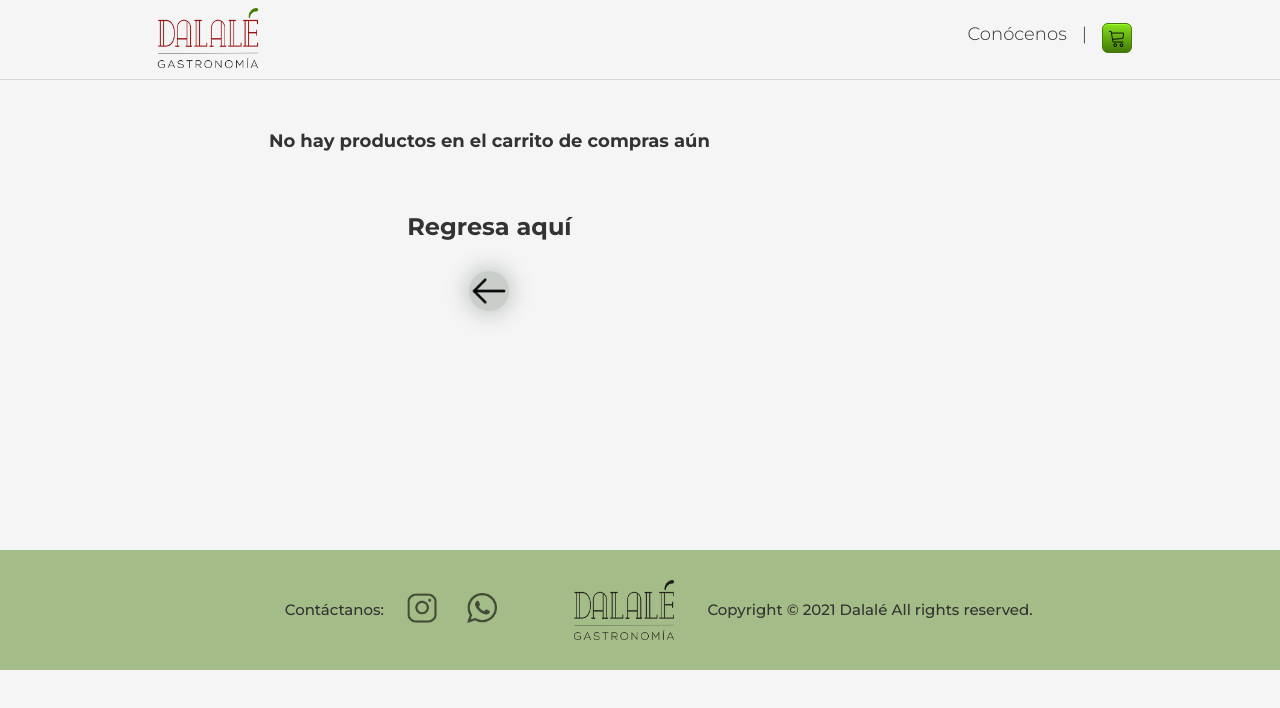
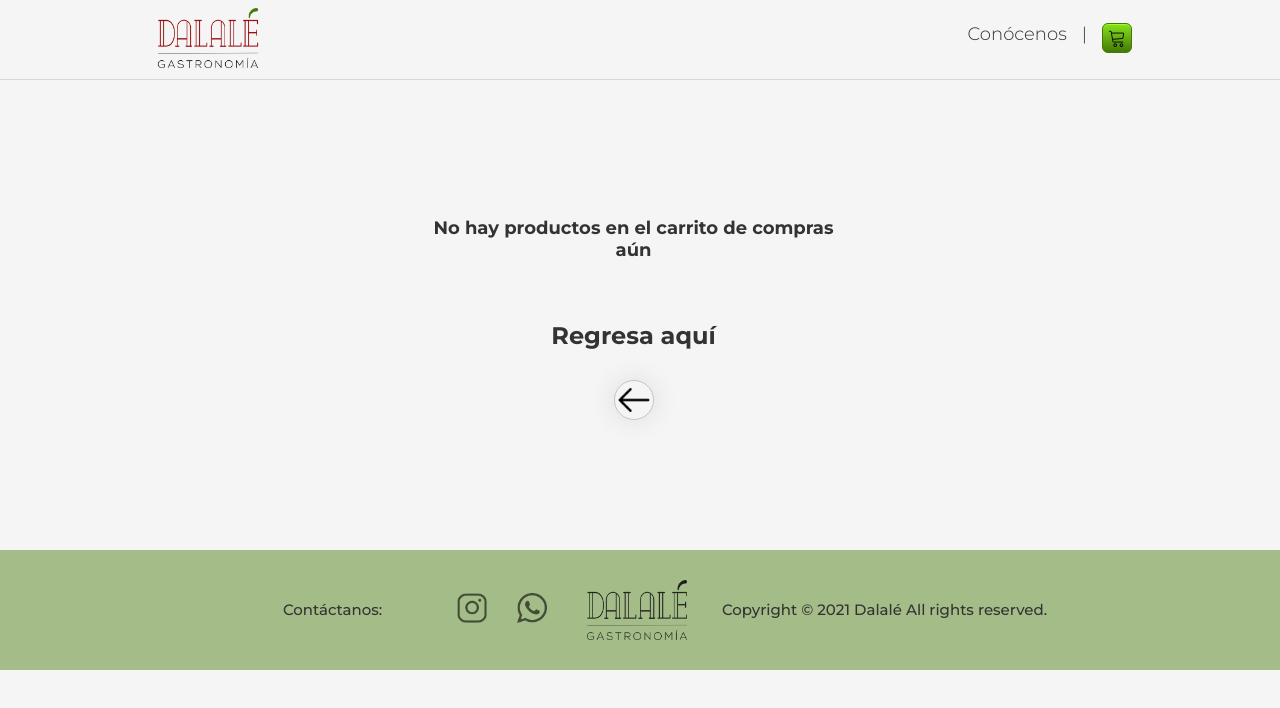
Before and after one commit to danielvaldivv/dalale-website, a React app: page /checkout in a window 1280 px wide. Shown: the top 708 px of the page. Built offline with nearby package versions, Linux system fonts and the light colour scheme.

Commit message:
[Bug] Footer and checkout component styles

```diff
--- a/src/components/Footer/Frooter.scss
+++ b/src/components/Footer/Frooter.scss
@@ -20,10 +20,11 @@
     & p{
       font-size: 1.5rem;
       padding: 3px;
+      width: 335px;
     }
 
     & .index-footer-contact {
-      width: 300px;
+      width: 329px;
       height: auto;
       display: flex;
       justify-content: center;
--- a/src/containers/Checkout/Checkout.scss
+++ b/src/containers/Checkout/Checkout.scss
@@ -2,27 +2,36 @@
   max-width: 1024px;
   margin: 0 auto;
   height:auto;
+  display: grid;
   min-height: 65%;
   grid-template-columns: 5fr 2fr;
   grid-gap: 2rem;
   grid-row-gap: 1.5em;
-  display: grid;
   padding: 10px;
   padding-top: 100px;
 
+  & .Checkout-content {
+    display: flex;
+    flex-direction: column;
+    justify-content: center;
 
     & .Checkout-comeback {
+      margin-inline-start: 41%;
       display: flex;
       flex-direction: column;
       align-items: center;
       justify-content: center;
+      text-align: center;
       h3, h4 {
         margin: 30px auto
       }
+  }
+
     & img {
       border-radius: 50%;
-      background-color: rgba(90, 106, 94, 0.282);
-      box-shadow: 0px 0px 20px 5px rgba(90, 106, 94, 0.282);
+      // background-color: rgba(90, 106, 94, 0.282);
+      box-shadow: 0px 0px 20px 5px rgba(90, 106, 94, 0.1);
+      border: 1px solid rgba($color: #000000, $alpha: 0.2);
     }
 
     &  img:hover {
```
Lines whose indentation alone changed are shown as unchanged.
